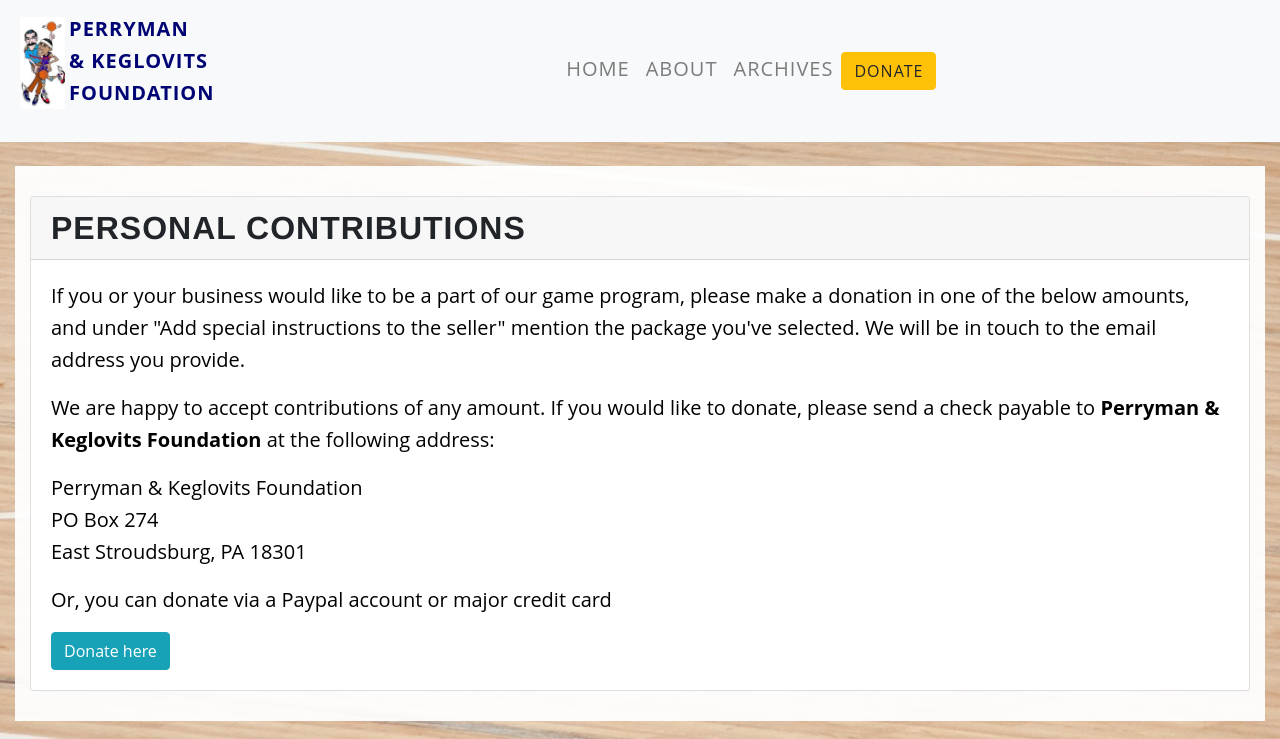
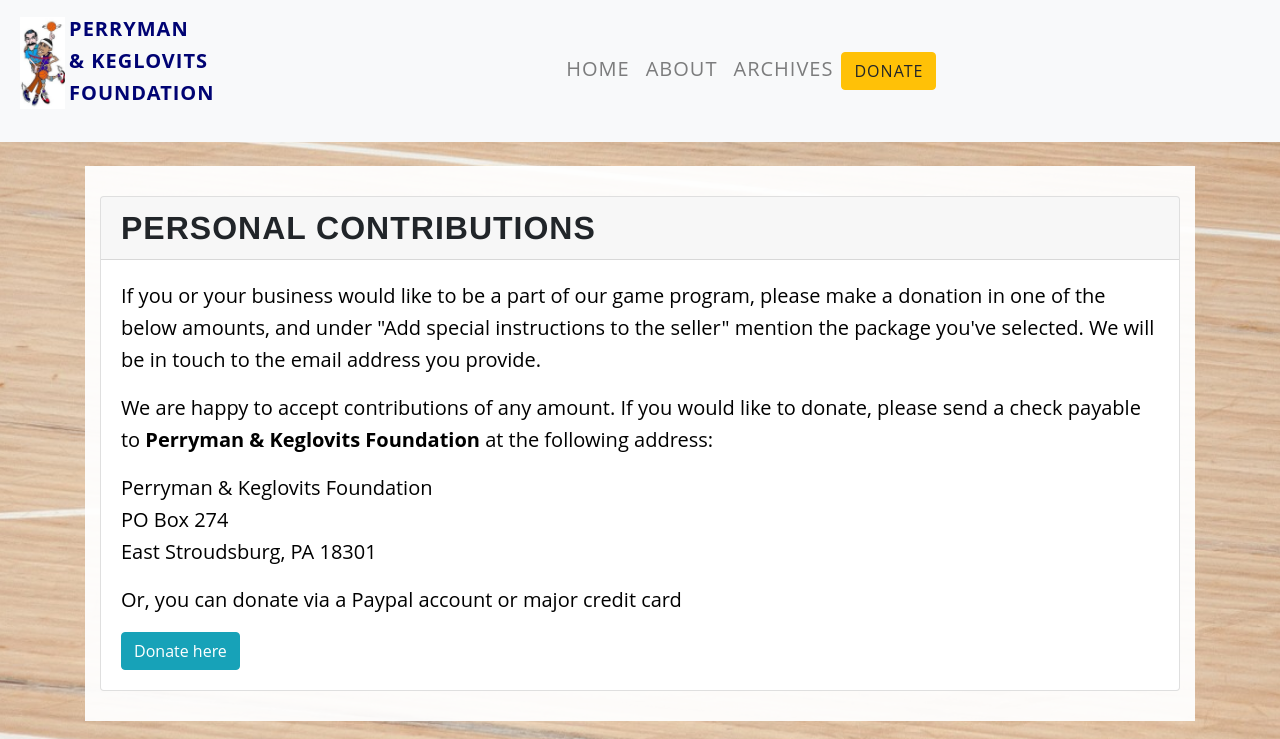
Before and after one commit to karenmmarks/perrymankeglovits, a React app: page /donate in a window 1280 px wide. Shown: the top 739 px of the page. Built offline with nearby package versions, Linux system fonts and the light colour scheme.

Commit message:
updated Donate page

```diff
--- a/src/Components/Views/Donate/Donate.jsx
+++ b/src/Components/Views/Donate/Donate.jsx
@@ -61,7 +61,7 @@ const Donate = ({ alert, paypalAlert }) => {
   return (
     <>
       <br />
-      <div className="container-fluid">
+      <div className="container page">
         <Row>
           <Col sm={12}>
             <div className="box">
```
